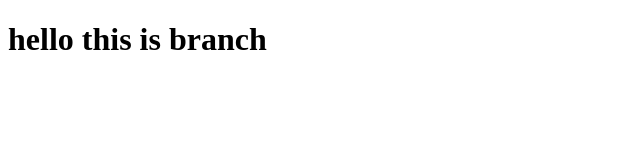
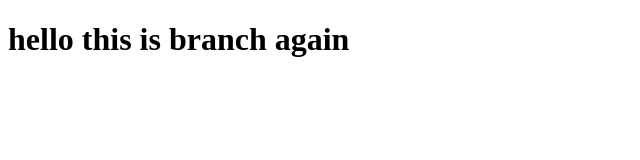
Before and after one commit to 0mhmdali0/my-project, a plain HTML site: page index.html in a window 1280 px wide. Shown: the whole page, without its empty margins (0-640 px from the left). Drawn offline with Linux system fonts and the light colour scheme.

Commit message:
edit html file

```diff
--- a/index.html
+++ b/index.html
@@ -7,7 +7,7 @@
     <title>Document</title>
 </head>
 <body>
-    <h1> hello this is branch</h1>
+    <h1> hello this is branch again</h1>
 <script src="app.js"></script>
 </body>
 </html>
```
